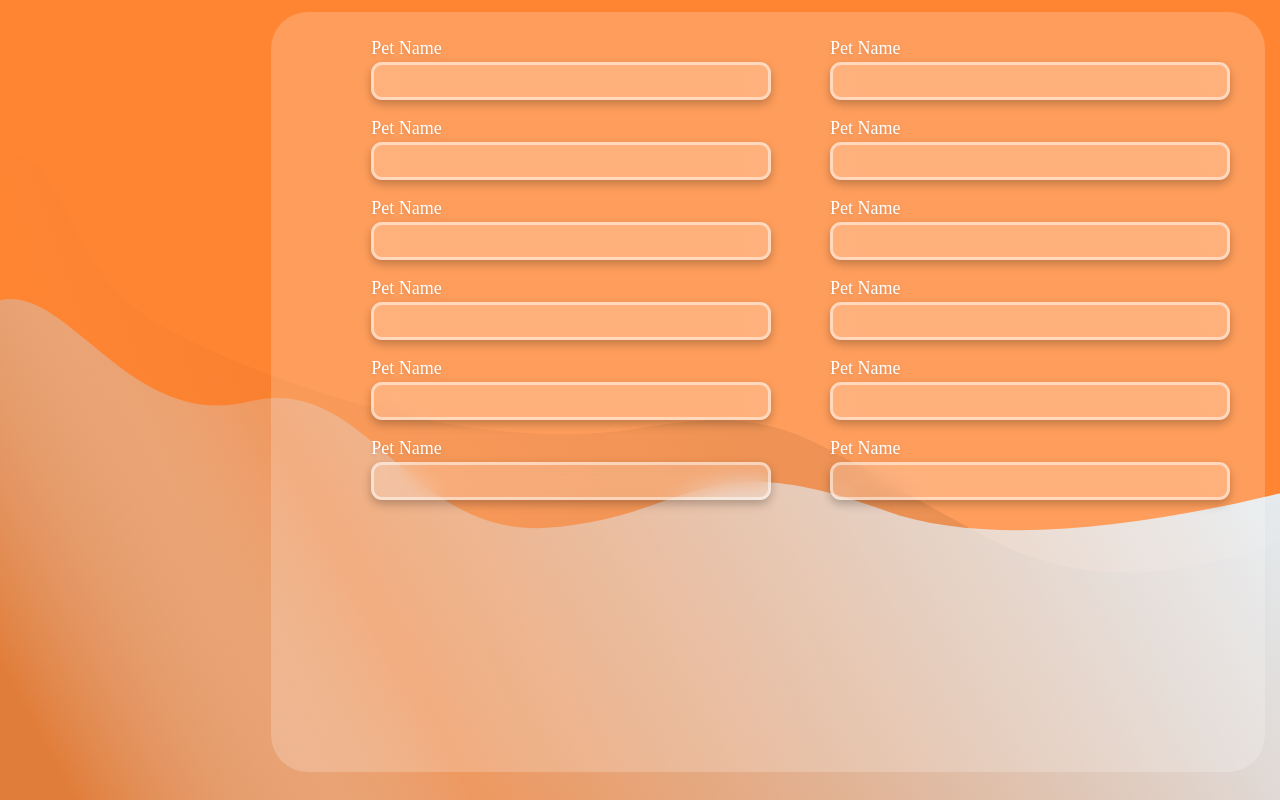
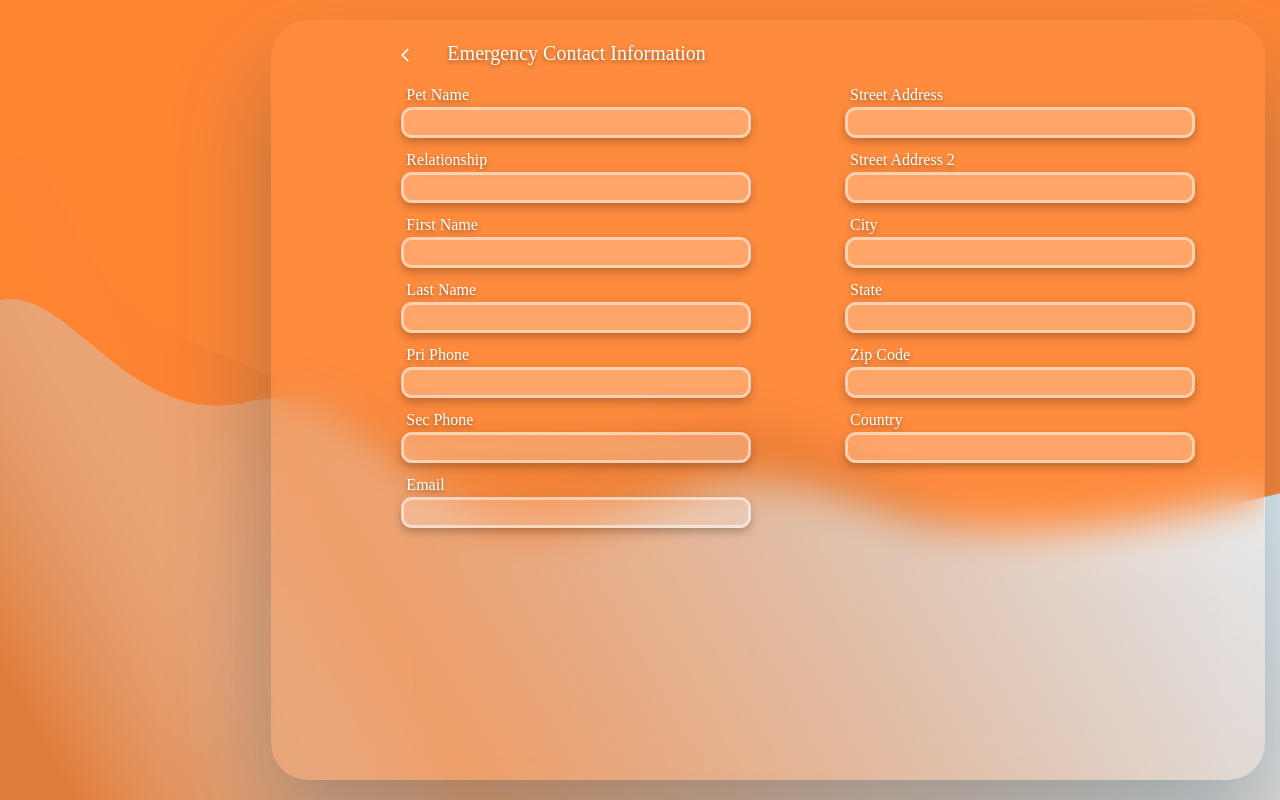
Before and after one commit to rankothnc/Pawprint, a React (Create React App) app: page / in a window 1280 px wide. Built offline with nearby package versions, Linux system fonts and the light colour scheme.

Commit message:
form and title

```diff
--- a/package.json
+++ b/package.json
@@ -5,6 +5,7 @@
   "dependencies": {
     "@emotion/react": "^11.10.5",
     "@emotion/styled": "^11.10.5",
+    "@mui/icons-material": "^5.11.0",
     "@mui/material": "^5.11.4",
     "@mui/x-data-grid": "^5.17.18",
     "@testing-library/jest-dom": "^5.16.5",
--- a/src/Components/Emergency_Contact/Form.js
+++ b/src/Components/Emergency_Contact/Form.js
@@ -1,16 +1,64 @@
-import * as React from 'react';
-import CssBaseline from '@mui/material/CssBaseline';
-import Box from '@mui/material/Box';
-import Container from '@mui/material/Container';
-import '../../Styles/Emergency_Contact/form.css'
+import React from "react";
+import "../../Styles/Emergency_Contact/form.css";
+import { InputBase } from "@mui/material";
+import Box from "@mui/material/Box";
+import Grid from "@mui/material/Grid";
+import ArrowBackIosIcon from "@mui/icons-material/ArrowBackIos";
 
-export default function FixedContainer() {
+
+export default function EForm() {
   return (
-    <React.Fragment>
-      <CssBaseline />
-      <Container maxWidth="sm">
-        <Box className='Em-form-container'/>
-      </Container>
-    </React.Fragment>
+    <div>
+      <p className="EmTitle">
+        {" "}
+        <ArrowBackIosIcon className="ArrowBack" />
+        Emergency Contact Information
+      </p>
+      <Box class="boxContainer" sx={{ width: "80%"}}>
+        <Grid container rowSpacing={1} columnSpacing={{ xs: 1, sm: 2, md: 3 }}>
+          <Grid item xs={6}>
+            <p className="InputLabel">Pet Name</p>
+            <InputBase className="inp" />
+
+            <p className="InputLabel">Relationship</p>
+            <InputBase className="inp" />
+
+            <p className="InputLabel">First Name</p>
+            <InputBase className="inp" />
+
+            <p className="InputLabel">Last Name</p>
+            <InputBase className="inp" />
+
+            <p className="InputLabel">Pri Phone</p>
+            <InputBase className="inp" />
+
+            <p className="InputLabel">Sec Phone</p>
+            <InputBase className="inp" />
+
+            <p className="InputLabel">Email</p>
+            <InputBase className="inp" />
+          </Grid>
+          <Grid item xs={6}>
+            <p className="InputLabel">Street Address </p>
+            <InputBase className="inp" />
+
+            <p className="InputLabel">Street Address 2 </p>
+            <InputBase className="inp" />
+
+            <p className="InputLabel">City</p>
+            <InputBase className="inp" />
+
+            <p className="InputLabel">State</p>
+            <InputBase className="inp" />
+
+            <p className="InputLabel">Zip Code</p>
+            <InputBase className="inp" />
+
+            <p className="InputLabel">Country</p>
+            <InputBase className="inp" />
+          </Grid>
+        </Grid>
+      </Box>
+    </div>
   );
 }
--- a/src/Pages/Emergency_Contact/EmergencyForm.js
+++ b/src/Pages/Emergency_Contact/EmergencyForm.js
@@ -1,77 +1,25 @@
-import React from 'react'
-// import FixedContainer from '../../Components/Emergency_Contact/Form'
-import '../../Styles/Emergency_Contact/EmergencyForm.css'
-// import {TextField} from '@mui/material/TextField'
+import React from "react";
+import "../../Styles/Emergency_Contact/EmergencyForm.css";
 import { TextField, InputBase } from "@mui/material";
-import { styled } from '@mui/material/styles';
-import Box from '@mui/material/Box';
-import Grid from '@mui/material/Grid';
+import { styled } from "@mui/material/styles";
+import EForm from "../../Components/Emergency_Contact/Form";
 
 const CssTextField = styled(TextField)({
-  "& .MuiOutlinedInput:after":{
-    borderBlockColor:"green"
-  }
-})
+  "& .MuiOutlinedInput:after": {
+    borderBlockColor: "green",
+  },
+});
 
 export default function EmergencyForm() {
   return (
-    <div className="App">
-     <div className="column left">
-
-      </div>
+    <div>
+      <div className="column left"></div>
 
       <div className="column right">
-      <div className='container'>
-      <Box class='boxContainer' sx={{ width: '80%' }}>
-      <Grid container rowSpacing={1} columnSpacing={{ xs: 1, sm: 2, md: 3 }}>
-        <Grid item xs={6}>
-
-          <p className="InputLabel">Pet Name</p>
-          <InputBase className='inp' />
-
-          <p className="InputLabel">Pet Name</p>
-          <InputBase className='inp'/>
-
-          <p className="InputLabel">Pet Name</p>
-          <InputBase className='inp'/>
-
-          <p className="InputLabel">Pet Name</p>
-          <InputBase className='inp'/>
-
-          <p className="InputLabel">Pet Name</p>
-          <InputBase className='inp'/>
-
-          <p className="InputLabel">Pet Name</p>
-          <InputBase className='inp'/>
-
-        </Grid>
-        <Grid item xs={6}>
-
-        <p className="InputLabel">Pet Name</p>
-          <InputBase className='inp'/>
-
-          <p className="InputLabel">Pet Name</p>
-          <InputBase className='inp'/>
-
-          <p className="InputLabel">Pet Name</p>
-          <InputBase className='inp'/>
-
-          <p className="InputLabel">Pet Name</p>
-          <InputBase className='inp'/>
-
-          <p className="InputLabel">Pet Name</p>
-          <InputBase className='inp'/>
-
-          <p className="InputLabel">Pet Name</p>
-          <InputBase className='inp'/>
-        </Grid>
-      </Grid>
-    </Box>
-
+        <div className="container">
+          <EForm />
+        </div>
       </div>
-
-      </div>
-
     </div>
-  )
+  );
 }
--- a/src/Styles/Emergency_Contact/EmergencyForm.css
+++ b/src/Styles/Emergency_Contact/EmergencyForm.css
@@ -1,4 +1,3 @@
-
 .column {
   float: left;
   height: 100vh;
@@ -9,47 +8,20 @@
   height: 100vh;
 }
 
-  .right{
+.right {
   /* background-color: #FF8533; */
   width: 80%;
   height: 100vh;
 }
 
-  .container{
+.container {
   width: 97%;
   height: 95vh;
   border: 1px;
-    background-color: #FFFFFF33;
+  background: rgba(255, 255, 255, 0.05);
+  box-shadow: 2px 2px 4px rgba(0, 0, 0, 0.01),
+    0px 50px 100px rgba(0, 75, 117, 0.3);
+  backdrop-filter: blur(20px);
   border-radius: 37px;
   margin: 20px auto 20px auto;
-
 }
-
-.InputLabel{
-  margin-bottom: 3px;
-  font-family: 'Omnes';
-  font-style: normal;
-  font-weight: 500;
-  font-size: 18px;
-  text-align: left;
-  color: #FFFFFF;
-  text-shadow: 0px 2px 4px rgba(0, 0, 0, 0.15);
-
-}
-
-.inp{
-  background: rgba(255, 255, 255, 0.2) !important;
-  border: 3px solid rgba(255, 255, 255, 0.5) !important;
-  box-shadow: 0px 4px 10px rgba(0, 0, 0, 0.25) !important;
-  backdrop-filter: blur(10px) !important;
-  width: 400px;
-  height: 38px ;
-  border-radius: 11px !important;
-  padding-left: 13px;
-}
-
-
-
-.boxContainer{
-  margin-left: 100px;
-}
--- a/src/Styles/Emergency_Contact/form.css
+++ b/src/Styles/Emergency_Contact/form.css
@@ -1,9 +1,58 @@
-.Em-form-container {
-  background-color: #fff;
-  height: 583px;
-  width: 700px;
-  left: 26px;
-  padding-top: 26px;
-  border-radius: 37px;
-  margin-bottom: auto;
+
+.EmTitle{
+  width: 323px;
+height: 15px;
+left: 445px;
+padding-top: 22px ;
+padding-left: 130px;
+margin-bottom: 16px;
+font-family: 'Omnes';
+font-style: normal;
+font-weight: 500;
+font-size: 20px;
+line-height: 23px;
+
+color: #FFFFFF;
+text-shadow: 0px 2px 4px rgba(0, 0, 0, 0.4);
 }
+
+.ArrowBack{
+  color: #FFFFFF;
+ padding-right: 30px;
+ margin-bottom:-3px ;
+ width: 16px !important;
+ height: 16px !important;
+ box-shadow: #242323;
+}
+
+.InputLabel {
+  margin-bottom: 3px;
+  font-family: "Omnes";
+  font-style: normal;
+  font-weight: 500;
+  font-size: 16px;
+  text-align: left;
+  color: #ffffff;
+  text-shadow: 0px 2px 4px rgba(0, 0, 0, 0.4);
+  padding-left: 5px;
+  margin-top: 13px;
+}
+
+.inp {
+  background: rgba(255, 255, 255, 0.2);
+  border: 3px solid rgba(255, 255, 255, 0.5);
+  box-shadow: 0px 4px 10px rgba(0, 0, 0, 0.25);
+  backdrop-filter: blur(10px) !important;
+  width: 350px;
+  height: 31px;
+  border-radius: 11px !important;
+  padding-left: 13px;
+  color: rgba(0, 0, 0, 0.556);
+  font-size: 16px !important;
+  caret-color: rgba(0, 0, 0, 0.711);
+}
+
+
+.boxContainer {
+  margin-left: 130px;
+}
```
Also changed, not shown: src/Components/Emergency_Contact/Buttons.js (added, +11 -0 lines), 1 other file (tests, documents, lock files or other folders). Lines whose indentation alone changed are shown as unchanged.
